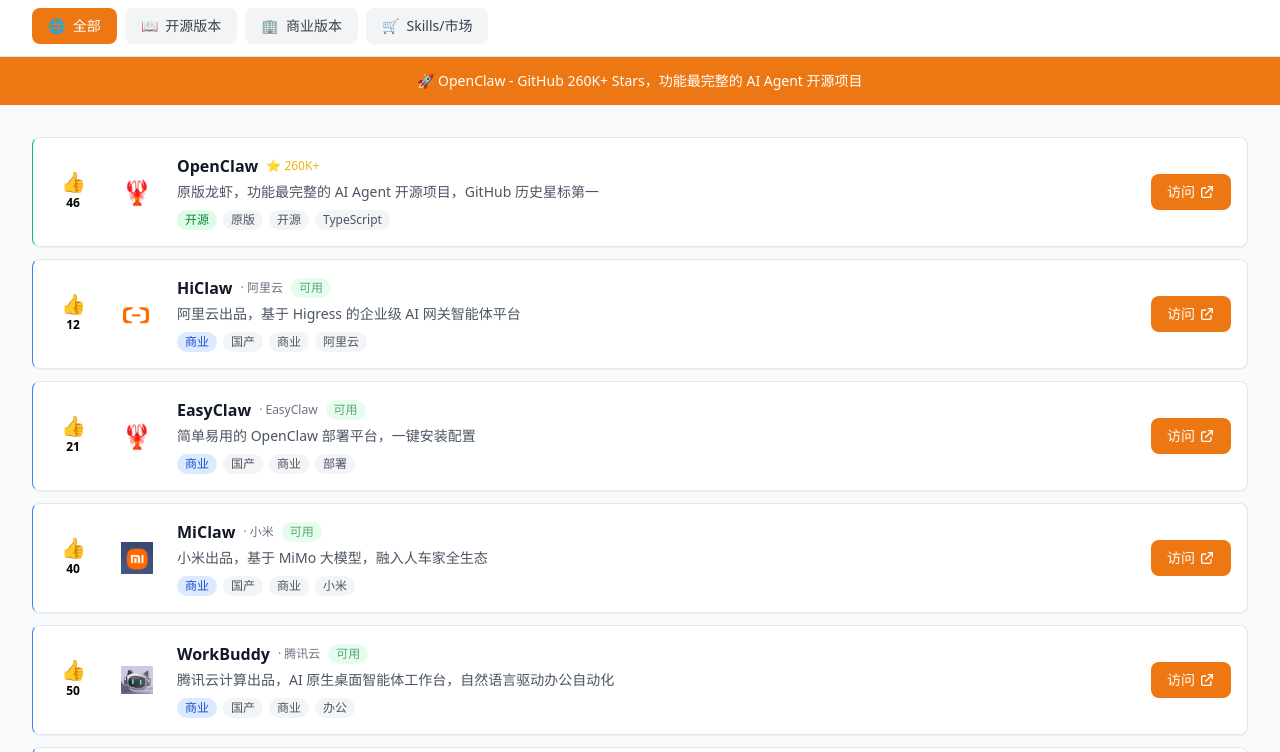
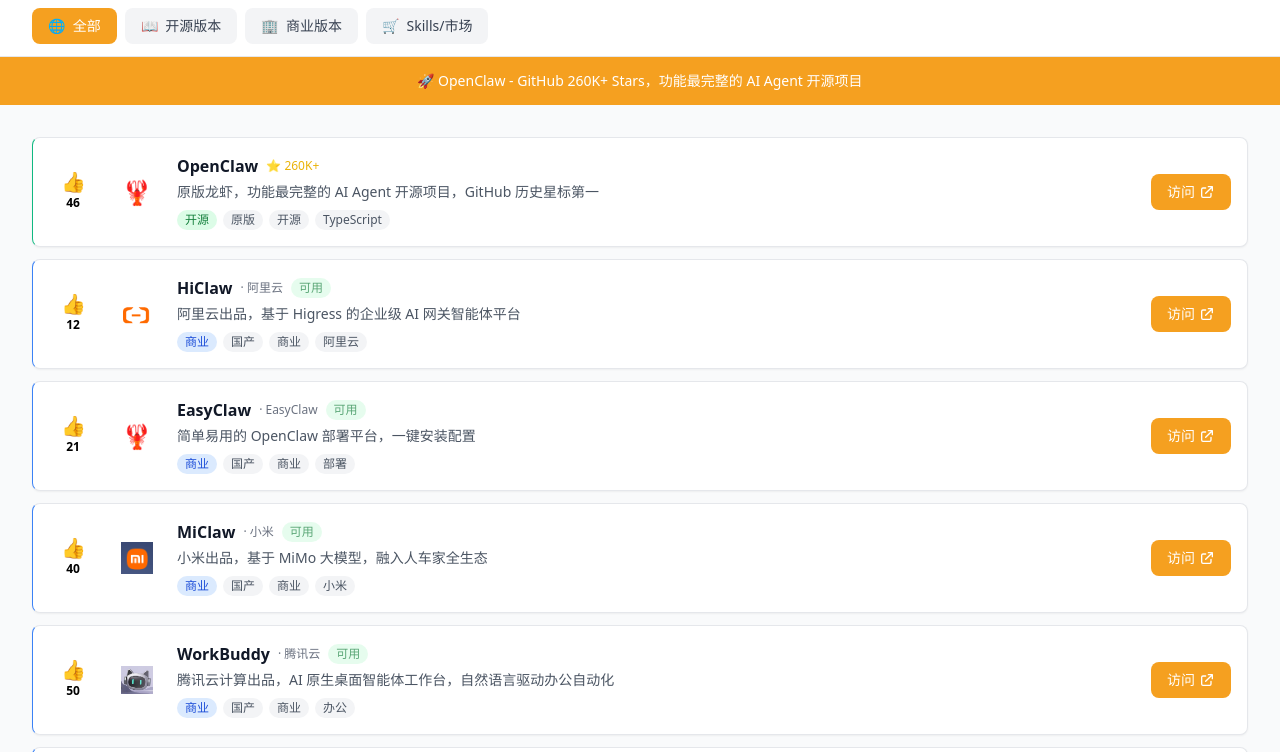
Before and after one commit to Sea-66/claw-hub, a website: page index.html in a window 1280 px wide. Shown: the part 68-820 px from the top of the page. Drawn offline with nearby package versions, Linux system fonts and the light colour scheme.

Commit message:
调整橙色主题色为更明亮的金黄橙
从 hsl(28, 86%, 50%) 调整为 hsl(35, 95%, 55%)

```diff
--- a/index.html
+++ b/index.html
@@ -18,16 +18,16 @@
                 extend: {
                     colors: {
                         claw: {
-                            50: '#fef7ee',
-                            100: '#fdedd3',
-                            200: '#fad7a6',
-                            300: '#f6ba6e',
-                            400: '#f19332',
-                            500: '#ed7712',
-                            600: '#de5c08',
-                            700: '#b84309',
-                            800: '#93350f',
-                            900: '#782e10',
+                            50: '#fff9ed',
+                            100: '#fff0d1',
+                            200: '#fde2a7',
+                            300: '#f9c96a',
+                            400: '#f6b23a',
+                            500: '#f5a020',
+                            600: '#e58612',
+                            700: '#c2680d',
+                            800: '#9d520e',
+                            900: '#804010',
                         }
                     }
                 }
```
